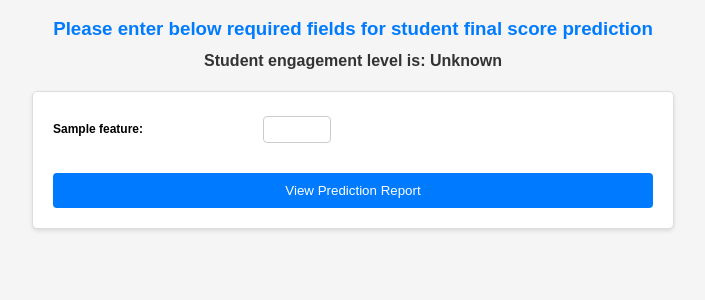
After one commit to rohitkumarbisht/prediction-final-score, a Flask app: template templates/student_final_score_pred.html in a window 1280 px wide. The commit adds this page. Shown: the top 300 px of the page, without its empty margins (287-992 px from the left). Run offline with Flask 2, Linux system fonts and the light colour scheme; the template is opened without the code that fills it: most values are stand-ins (such as "Sample title", 1, 10 or a date in 2020); some libraries are stand-ins or nearby versions.

Commit message:
engagement level added

```diff
--- a/main.py
+++ b/main.py
@@ -1,30 +1,30 @@
 from flask import Flask, render_template, request, send_file
 import pandas as pd
+from sklearn.ensemble import RandomForestClassifier
 from sklearn.linear_model import LinearRegression
-import os
 import psycopg2
 
 app = Flask(__name__)
 
 model = None
 model_trained = False
-csv_name = 'dataset.csv'
-display_page = 'index.html'
 
 # Define your PostgreSQL database connection settings
-db_host='airbyte.cqqg4q5hnscs.ap-south-1.rds.amazonaws.com'
-db_port=5432
-db_user='airbyte'
-db_password='F648d&lTHltriVidRa0R'
+db_host = 'airbyte.cqqg4q5hnscs.ap-south-1.rds.amazonaws.com'
+db_port = 5432
+db_user = 'airbyte'
+db_password = 'F648d&lTHltriVidRa0R'
 db_name = 'learninganalytics'
 schema_name = 'learninganalytics'
 table_name = "STUDENT_DATA"
 
 # Function to fetch data from the PostgreSQL table
+
+
 def fetch_data_from_postgresql():
     global df
     try:
-        #connect with the PostgreSQL Server
+        # connect with the PostgreSQL Server
         conn = psycopg2.connect(
             host=db_host,
             port=db_port,
@@ -39,7 +39,8 @@ def fetch_data_from_postgresql():
         data = cursor.fetchall()
 
         # Get column names from the table
-        cursor.execute('SELECT column_name FROM information_schema.columns WHERE table_schema = %s AND table_name = %s', (schema_name, table_name,))
+        cursor.execute(
+            'SELECT column_name FROM information_schema.columns WHERE table_schema = %s AND table_name = %s', (schema_name, table_name,))
         columns = [col[0] for col in cursor.fetchall()]
 
         df = pd.DataFrame(data, columns=columns)
@@ -52,6 +53,22 @@ def fetch_data_from_postgresql():
     except Exception as e:
         print(f"Error fetching data from PostgreSQL: {str(e)}")
         return None
+
+
+def corr_with_el(eng_data, eng_target):
+    features = [col for col in eng_data.columns if col != eng_target]
+    corr_with_eng = eng_data[features].corrwith(eng_data[eng_target])
+
+    corr_col_gt_0_5 = [
+        col for col, corr in corr_with_eng.items()
+        if corr >= 0.5
+    ]
+
+    corr_col_lt_minus_0_5 = [
+        col for col, corr in corr_with_eng.items()
+        if corr <= -0.5
+    ]
+    return corr_col_gt_0_5, corr_col_lt_minus_0_5
 
 
 def perform_correlation_analysis(df, target_column):
@@ -80,36 +97,32 @@ def perform_correlation_analysis(df, target_column):
 
 @app.route('/', methods=['GET'])
 def index():
-    global model, model_trained,df, insert_data_called
+    global rf_model, rf_model_trained, data, eng_data, insert_data_called
     if request.method == 'GET':
         insert_data_called = False
+        rf_model_trained = False
         # Fetch data from the PostgreSQL table
-        df_raw = fetch_data_from_postgresql()
-        df = df_raw.drop(columns=[df_raw.columns[0]])
-        if df is not None:
-            model_trained = False
-            target_column = df.columns[-1]
-            correlation_more_than_0_2, correlation_less_than_minus_0_2, correlation_minus_0_2_to_0_2 = perform_correlation_analysis(df, target_column)
-
-            selected_features = correlation_more_than_0_2 + correlation_less_than_minus_0_2 # Use highly correlated features for the form
+        data = fetch_data_from_postgresql()
+        eng_data = data.drop(columns=[data.columns[0], data.columns[14], data.columns[15],
+                             data.columns[16], data.columns[17], data.columns[18], data.columns[19]])
+        eng_target = 'Engagement_Level'
+        if eng_data is not None:
+            corr_col_gt_0_5, corr_col_lt_minus_0_5 = corr_with_el(
+                eng_data, eng_target)
+            # Use highly correlated features for the form
+            selected_features = corr_col_gt_0_5 + corr_col_lt_minus_0_5
 
             if selected_features:
-                model = LinearRegression()
-                model.fit(df[selected_features], df[target_column])
+                rf_model = RandomForestClassifier(
+                    n_estimators=100, random_state=42)
+                rf_model.fit(data[selected_features], data[eng_target])
+                rf_model_trained = True
+    return render_template('index.html', selected_features=selected_features, model_trained=rf_model_trained)
 
-                model_trained = True
-    return render_template(display_page, file_uploaded=True, model_trained=model_trained,
-                                   selected_features=selected_features , corr_more_than_0_2=correlation_more_than_0_2,
-                                   corr_less_than_minus_0_2=correlation_less_than_minus_0_2,
-                                   corr_minus_0_2_to_0_2=correlation_minus_0_2_to_0_2)
 
-@app.route('/predict', methods=['POST'])
-def predict_and_update_csv():
-    global insert_data_called
-    if not model_trained:
-        return render_template(display_page, file_uploaded=True, model_trained=False)
-
-    # Get form inputs and prepare input data
+@app.route('/final-score', methods=['GET', 'POST'])
+def final_score():
+    global model, model_trained, df, insert_data_called, pred_engagement, new_row_pred, rf_model
     selected_features = request.form.get('features').split(',')
     input_values = {}
     for feature in selected_features:
@@ -117,37 +130,89 @@ def predict_and_update_csv():
 
     try:
         # Create a new row with the input values
+        new_row_pred = {}
+        for feature, value in input_values.items():
+            new_row_pred[feature] = [value]
+        # Make prediction
+        input_data = [float(input_values[feature])
+                      for feature in selected_features]
+        pred_engagement = rf_model.predict([input_data])
+
+    except Exception as e:
+        print('Error updating CSV or making prediction:', str(e))
+        return "Error updating CSV or making prediction", 500
+
+    if request.method == 'POST':
+        insert_data_called = False
+        columns_to_drop = data.columns[0:13]
+        df = data.drop(columns=columns_to_drop)
+        if df is not None:
+            model_trained = False
+            target_column = df.columns[-1]
+            correlation_more_than_0_2, correlation_less_than_minus_0_2, correlation_minus_0_2_to_0_2 = perform_correlation_analysis(
+                df, target_column)
+
+            # Use highly correlated features for the form
+            selected_features = correlation_more_than_0_2 + correlation_less_than_minus_0_2
+
+            if selected_features:
+                model = LinearRegression()
+                model.fit(df[selected_features], df[target_column])
+
+                model_trained = True
+    return render_template('student_final_score_pred.html', selected_features=selected_features, engagement=pred_engagement[0], correlation_less_than_minus_0_2=correlation_less_than_minus_0_2, correlation_more_than_0_2=correlation_more_than_0_2, model_trained=model_trained)
+
+
+@app.route('/predict', methods=['POST'])
+def predict_and_update_csv():
+    global insert_data_called
+    if not model_trained:
+        return "Train the model again", 500
+
+    # Get form inputs and prepare input data
+    selected_features = request.form.get('features').split(',')
+    input_values = {}
+
+    for feature in selected_features:
+        # Capture input values if they exist
+        if feature in request.form:
+            input_values[feature] = request.form[feature]
+
+    # Manually add Engagement_Level if it's not in the form
+        if "Engagement_Level" not in input_values:
+            input_values["Engagement_Level"] = pred_engagement[0]
+
+    try:
+        # Create a new row with the input values
         new_row = {}
         for feature, value in input_values.items():
             new_row[feature] = [value]
         # Make prediction
-        input_data = [float(input_values[feature]) for feature in selected_features]
+        input_data = [float(input_values[feature])
+                      for feature in selected_features]
         prediction = model.predict([input_data])[0]
         if prediction < 0:
             prediction = 0
 
+        combined_row = {**new_row_pred, **new_row}
         # Create a DataFrame from the new row
-        new_df = pd.DataFrame(new_row)
+        new_df = pd.DataFrame(combined_row)
 
         last_row_index = new_df.index[-1]
         # Update the last row's last column with the predicted value
-        new_df.at[last_row_index, df.columns[-1]] =prediction
-
-        # Concatenate the new row with the existing DataFrame
-        updated_df = pd.concat([df, new_df], ignore_index=True)
+        new_df.at[last_row_index, data.columns[-1]] = prediction
         num_columns = new_df.shape[1]
         column_names = new_df.columns.tolist()
         columns_required = ",".join(['"' + col + '"' for col in column_names])
-
         value_type = (',').join(['%s'] * num_columns)
 
         insert_query = f"""INSERT INTO {db_name}.{schema_name}."{table_name}"({columns_required}) VALUES ({value_type})"""
 
-        value_tuple= ()
+        value_tuple = ()
         for i in range(num_columns):
             value = new_df.iloc[-1, i]
+            value_tuple += (float(value),)
 
-            value_tuple += (value,)
         if insert_data_called == False:
             # Call insert_data() only once
             try:
@@ -157,7 +222,7 @@ def predict_and_update_csv():
                     user=db_user,
                     password=db_password,
                     database=db_name
-                    )
+                )
                 cursor = conn.cursor()
                 cursor.execute(insert_query, value_tuple)
                 conn.commit()
@@ -169,22 +234,12 @@ def predict_and_update_csv():
                 print(f"Error inserting data into PostgreSQL table: {str(e)}")
                 return "Error inserting data into PostgreSQL table", 500
 
-
-        # Save the updated DataFrame to the CSV file
-        updated_df.to_csv(csv_name, index=False)
-
-        return render_template(display_page, prediction_result=insert_data_called, file_uploaded=True, model_trained=model_trained, selected_features=selected_features)
+        return render_template('final_result.html', prediction_result=insert_data_called, file_uploaded=True, model_trained=model_trained, selected_features=selected_features)
 
     except Exception as e:
         print('Error updating CSV or making prediction:', str(e))
         return "Error updating CSV or making prediction", 500
 
-# @app.route('/download', methods=['GET'])
-# def download_csv():
-#     if os.path.exists(csv_name):
-#         return send_file(csv_name, as_attachment=True)
-#     else:
-#         return "CSV file not found", 404
 
 if __name__ == '__main__':
     app.run(debug=True)
--- a/static/style.css
+++ b/static/style.css
@@ -107,3 +107,6 @@ input[type="submit"]:hover {
     width: 20% !important; /* Adjust the input box width as needed */
     padding: 5px !important;
 }
+h4{
+    text-align: center
+}
--- /dev/null
+++ b/templates/student_final_score_pred.html
@@ -0,0 +1,41 @@
+<!DOCTYPE html>
+<html lang="en">
+
+<head>
+    <meta charset="UTF-8">
+    <meta name="viewport" content="width=device-width, initial-scale=1.0">
+    <title>Student Final Score Prediction</title>
+    <link rel="stylesheet" href="{{url_for('static', filename='../static/style.css')}}">
+</head>
+
+<body>
+    <h3>Please enter below required fields for student final score prediction</h3>
+    <h4>Student engagement level is:
+        {% if engagement == 0 %}
+            Low
+        {% elif engagement == 1 %}
+            Moderate
+        {% elif engagement == 2 %}
+            High
+        {% else %}
+            Unknown
+        {% endif %}
+    </h4>
+    <form action="/predict" method="post">
+        <input type="hidden" name="features" value="{{ selected_features|join(',') }}">
+        <div class="form-container">
+            {% for feature in selected_features %}
+            {% if feature != "Engagement_Level" %}
+            <div class="form-group">
+                <label for="{{ feature }}" class="feature-label">{{ feature }}:</label>
+                <input type="number" id="{{ feature }}" name="{{ feature }}" placeholder="" class="small-input">
+            </div>
+            {% endif %}
+            {% endfor %}
+        </div>
+        <input type="submit" value="View Prediction Report">
+    </form>
+
+</body>
+
+</html>
```
Also changed, not shown: templates/final_result.html (added, +20 -0 lines), templates/index.html (+6 -67 lines).
